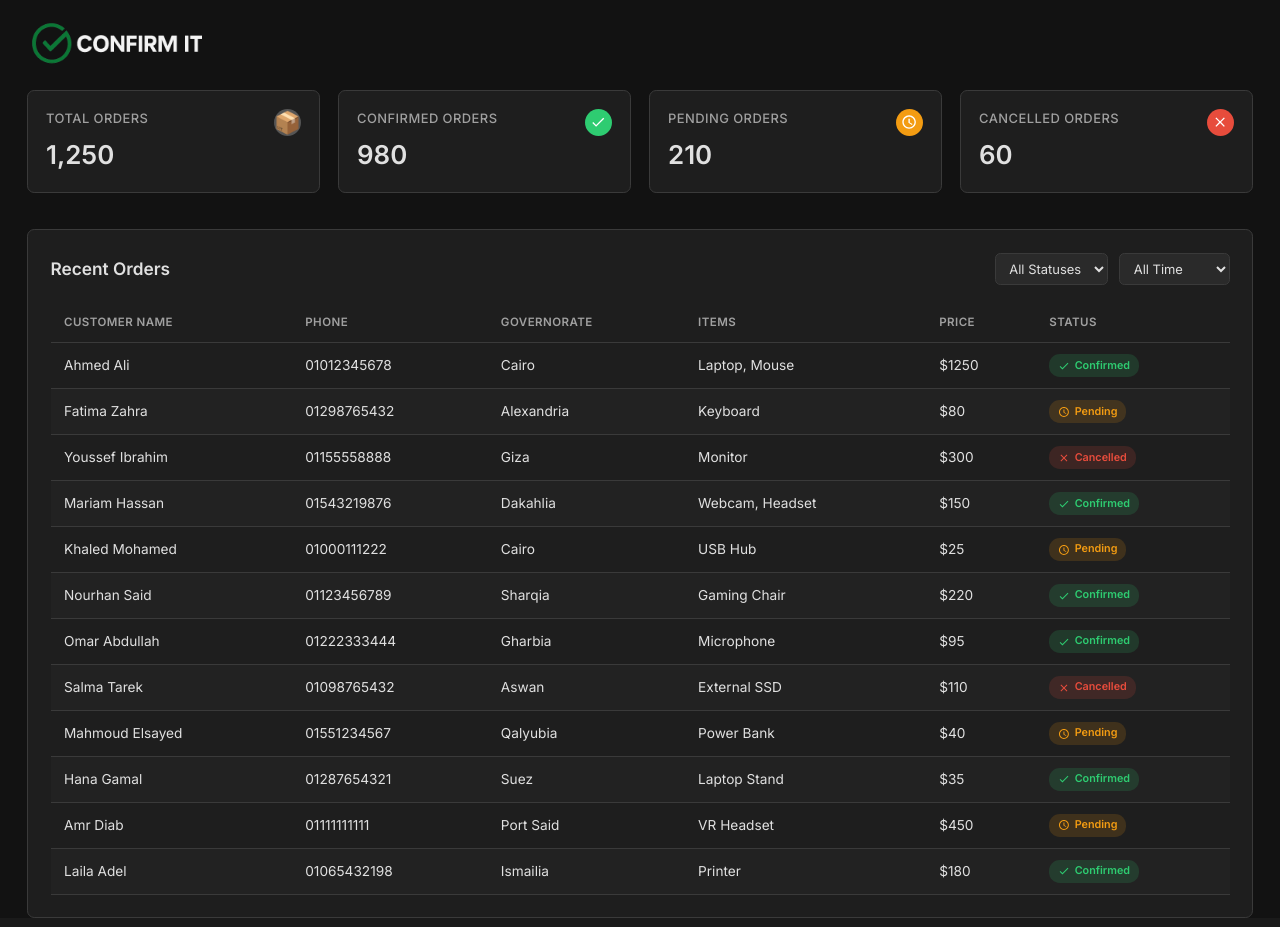
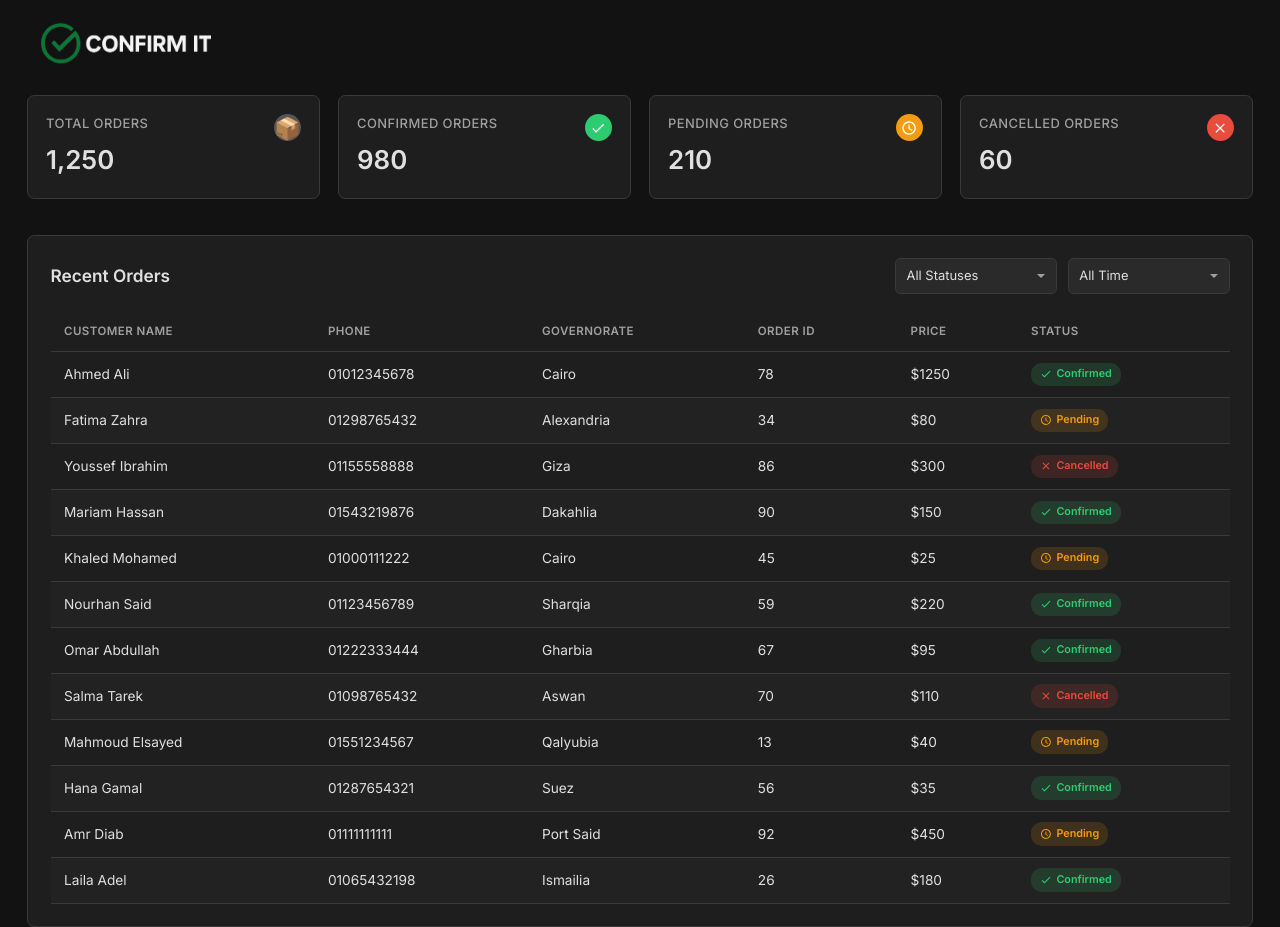
Before and after one commit to Basilalghandour/Bot-Project, a Django app: template orders/templates/dashboard.html in a window 1280 px wide. Run offline with Django 5.2, Linux system fonts and the light colour scheme; the template is opened without the code that fills it, so the values that code supplies are empty.

Commit message:
Fixed AN ISSUE IN CREATING ORDERS THAT I FORGOT IN VIEWS and added the dashboard final tempelate.

```diff
--- a/orders/templates/dashboard.html
+++ b/orders/templates/dashboard.html
@@ -29,18 +29,29 @@
             box-sizing: border-box;
         }
 
+        /* --- Animation Keyframes --- */
+        @keyframes fadeIn {
+            from {
+                opacity: 0;
+                transform: translateY(20px);
+            }
+            to {
+                opacity: 1;
+                transform: translateY(0);
+            }
+        }
+
         body {
             font-family: var(--font-family);
             background-color: var(--bg-dark);
             color: var(--text-white);
             font-size: 15px;
             line-height: 1.5;
-            padding-top: 100px;
             zoom: 0.9;
         }
 
         main {
-            padding-top: 100px;
+            padding-top: 40px;
         }
 
         .container {
@@ -53,13 +64,16 @@
             font-weight: 600;
         }
 
-        /* --- Fixed Logo --- */
+        /* --- Logo (Static) --- */
         .applogo {
-            position: fixed;
-            top: -60px;
-            left: 20px;
-            width: 220px; /* Adjust size as needed */
-            z-index: 1000;
+            object-fit: cover;
+            height: 100px;
+            width: 220px;
+            left: 0px;
+            margin: 0px;
+            /* Animation */
+            opacity: 0;
+            animation: fadeIn 0.5s ease-out forwards;
         }
 
         /* --- Statistics Section --- */
@@ -77,7 +91,16 @@
             border: 1px solid var(--border-color);
             position: relative;
             transition: background-color 0.2s ease, border-color 0.2s ease;
+            /* Animation */
+            opacity: 0;
+            animation: fadeIn 0.5s ease-out forwards;
         }
+
+        /* Staggered Animation Delay for Cards */
+        .stat-card:nth-child(1) { animation-delay: 0.2s; }
+        .stat-card:nth-child(2) { animation-delay: 0.4s; }
+        .stat-card:nth-child(3) { animation-delay: 0.6s; }
+        .stat-card:nth-child(4) { animation-delay: 0.8s; }
 
         .stat-card:hover {
             background-color: #252525;
@@ -98,7 +121,6 @@
             color: var(--text-white);
         }
 
-        /* Icon Styling */
         .stat-card .card-icon.total-icon { font-size: 1.5rem; background-color: #555; }
         .stat-card .card-icon.confirmed-icon { background-color: var(--primary-green); padding: 6px; }
         .stat-card .card-icon.pending-icon { background-color: var(--status-pending); padding: 6px; }
@@ -131,6 +153,10 @@
             padding: 25px;
             border-radius: 8px;
             border: 1px solid var(--border-color);
+            /* Animation */
+            opacity: 0;
+            animation: fadeIn 0.5s ease-out forwards;
+            animation-delay: 1.0s; /* Starts after the cards finish */
         }
 
         .orders-header {
@@ -146,36 +172,83 @@
             font-size: 1.2rem;
         }
 
-        .filter-toggle {
-            display: none;
-            background: var(--border-color);
-            color: var(--text-white);
-            padding: 8px 12px;
-            border: none;
-            border-radius: 6px;
-            cursor: pointer;
-            font-family: var(--font-family);
-        }
-
         .filter-controls {
             display: flex;
             gap: 12px;
         }
 
-        .filter-controls select {
+        /* --- Custom Animated Dropdown --- */
+        .custom-select-wrapper {
+            position: relative;
+            width: 180px;
+            font-family: var(--font-family);
+        }
+
+        .select-selected {
             background-color: #2a2a2a;
             color: var(--text-white);
             padding: 8px 12px;
             border: 1px solid var(--border-color);
             border-radius: 6px;
-            font-family: var(--font-family);
             cursor: pointer;
             font-size: 0.9rem;
+            display: flex;
+            justify-content: space-between;
+            align-items: center;
+            transition: border-color 0.2s ease;
         }
 
-        .filter-controls select:focus {
-            outline: none;
+        .custom-select-wrapper.active .select-selected {
             border-color: var(--primary-green);
+        }
+
+        .select-selected::after { /* Custom arrow */
+            content: "";
+            width: 0;
+            height: 0;
+            border-left: 5px solid transparent;
+            border-right: 5px solid transparent;
+            border-top: 5px solid var(--text-grey);
+            transition: transform 0.2s ease;
+        }
+
+        .custom-select-wrapper.active .select-selected::after {
+            transform: rotate(180deg);
+        }
+
+        .select-items {
+            position: absolute;
+            background-color: #2a2a2a;
+            top: calc(100% + 5px);
+            left: 0;
+            right: 0;
+            z-index: 99;
+            border: 1px solid var(--border-color);
+            border-radius: 6px;
+            overflow: hidden;
+            opacity: 0;
+            transform: translateY(-10px);
+            pointer-events: none;
+            transition: opacity 0.2s ease-in-out, transform 0.2s ease-in-out;
+        }
+
+        .custom-select-wrapper.active .select-items {
+            opacity: 1;
+            transform: translateY(0);
+            pointer-events: auto;
+        }
+
+        .select-items div {
+            color: var(--text-white);
+            padding: 8px 12px;
+            cursor: pointer;
+            font-size: 0.9rem;
+            transition: background-color 0.2s ease;
+        }
+
+        .select-items div:hover {
+            background-color: var(--primary-green);
+            color: #fff;
         }
 
         /* --- Orders Table --- */
@@ -253,29 +326,28 @@
                 zoom: 1;
             }
             main {
-                padding-top: 80px;
+                padding-top: 30px;
             }
             .container { padding: 0 15px; }
 
             .applogo {
                 width: 150px;
-                top: 15px;
-                left: 15px;
+                margin-bottom: 30px;
             }
 
             .orders-header { flex-direction: column; align-items: flex-start; }
-            .filter-toggle { display: block; }
-            .filter-controls { display: none; flex-direction: column; width: 100%; margin-top: 10px; }
-            .filter-controls.active { display: flex; }
+            .filter-controls { flex-direction: column; width: 100%; }
+            .custom-select-wrapper { width: 100%; }
             th, td { padding: 10px; }
         }
     </style>
 </head>
 <body>
 
-    <img src="applogo.png" alt="Confirm It Logo" class="applogo">
+    <main class="container">
 
-    <main class="container">
+        <img src="applogo.png" alt="Confirm It Logo" class="applogo">
+
         <section class="stats-section">
             <div class="stat-card">
                 <div class="card-icon total-icon">📦</div>
@@ -316,21 +388,25 @@
         <section class="orders-section">
             <div class="orders-header">
                 <h2>Recent Orders</h2>
-                <div class="filters">
-                    <button class="filter-toggle" id="filter-toggle-btn">Filters 🔽</button>
-                    <div class="filter-controls" id="filter-controls">
-                        <select id="status-filter">
-                            <option value="all">All Statuses</option>
-                            <option value="confirmed">Confirmed</option>
-                            <option value="pending">Pending</option>
-                            <option value="cancelled">Cancelled</option>
-                        </select>
-                        <select id="date-filter">
-                            <option value="all-time">All Time</option>
-                            <option value="today">Today</option>
-                            <option value="last-week">Last Week</option>
-                            <option value="last-month">Last Month</option>
-                        </select>
+                <div class="filter-controls">
+                    <div class="custom-select-wrapper">
+                        <div class="select-selected">All Statuses</div>
+                        <div class="select-items">
+                            <div data-value="all">All Statuses</div>
+                            <div data-value="confirmed">Confirmed</div>
+                            <div data-value="pending">Pending</div>
+                            <div data-value="cancelled">Cancelled</div>
+                        </div>
+                    </div>
+
+                    <div class="custom-select-wrapper">
+                        <div class="select-selected">All Time</div>
+                        <div class="select-items">
+                            <div data-value="all-time">All Time</div>
+                            <div data-value="today">Today</div>
+                            <div data-value="last-week">Last Week</div>
+                            <div data-value="last-month">Last Month</div>
+                        </div>
                     </div>
                 </div>
             </div>
@@ -342,7 +418,7 @@
                             <th>Customer Name</th>
                             <th>Phone</th>
                             <th>Governorate</th>
-                            <th>Items</th>
+                            <th>Order Id</th>
                             <th>Price</th>
                             <th>Status</th>
                         </tr>
@@ -352,7 +428,7 @@
                             <td>Ahmed Ali</td>
                             <td>01012345678</td>
                             <td>Cairo</td>
-                            <td>Laptop, Mouse</td>
+                            <td>78</td>
                             <td>$1250</td>
                             <td>
                                 <span class="status confirmed">
@@ -365,7 +441,7 @@
                             <td>Fatima Zahra</td>
                             <td>01298765432</td>
                             <td>Alexandria</td>
-                            <td>Keyboard</td>
+                            <td>34</td>
                             <td>$80</td>
                             <td>
                                 <span class="status pending">
@@ -378,7 +454,7 @@
                             <td>Youssef Ibrahim</td>
                             <td>01155558888</td>
                             <td>Giza</td>
-                            <td>Monitor</td>
+                            <td>86</td>
                             <td>$300</td>
                             <td>
                                 <span class="status cancelled">
@@ -391,7 +467,7 @@
                             <td>Mariam Hassan</td>
                             <td>01543219876</td>
                             <td>Dakahlia</td>
-                            <td>Webcam, Headset</td>
+                            <td>90</td>
                             <td>$150</td>
                             <td>
                                 <span class="status confirmed">
@@ -404,7 +480,7 @@
                             <td>Khaled Mohamed</td>
                             <td>01000111222</td>
                             <td>Cairo</td>
-                            <td>USB Hub</td>
+                            <td>45</td>
                             <td>$25</td>
                             <td>
                                 <span class="status pending">
@@ -417,7 +493,7 @@
                             <td>Nourhan Said</td>
                             <td>01123456789</td>
                             <td>Sharqia</td>
-                            <td>Gaming Chair</td>
+                            <td>59</td>
                             <td>$220</td>
                             <td>
                                 <span class="status confirmed">
@@ -430,7 +506,7 @@
                             <td>Omar Abdullah</td>
                             <td>01222333444</td>
                             <td>Gharbia</td>
-                            <td>Microphone</td>
+                            <td>67</td>
                             <td>$95</td>
                             <td>
                                 <span class="status confirmed">
@@ -443,7 +519,7 @@
                             <td>Salma Tarek</td>
                             <td>01098765432</td>
                             <td>Aswan</td>
-                            <td>External SSD</td>
+                            <td>70</td>
                             <td>$110</td>
                             <td>
                                 <span class="status cancelled">
@@ -456,7 +532,7 @@
                             <td>Mahmoud Elsayed</td>
                             <td>01551234567</td>
                             <td>Qalyubia</td>
-                            <td>Power Bank</td>
+                            <td>13</td>
                             <td>$40</td>
                             <td>
                                 <span class="status pending">
@@ -469,7 +545,7 @@
                             <td>Hana Gamal</td>
                             <td>01287654321</td>
                             <td>Suez</td>
-                            <td>Laptop Stand</td>
+                            <td>56</td>
                             <td>$35</td>
                             <td>
                                 <span class="status confirmed">
@@ -482,7 +558,7 @@
                             <td>Amr Diab</td>
                             <td>01111111111</td>
                             <td>Port Said</td>
-                            <td>VR Headset</td>
+                            <td>92</td>
                             <td>$450</td>
                             <td>
                                 <span class="status pending">
@@ -495,7 +571,7 @@
                             <td>Laila Adel</td>
                             <td>01065432198</td>
                             <td>Ismailia</td>
-                            <td>Printer</td>
+                            <td>26</td>
                             <td>$180</td>
                             <td>
                                 <span class="status confirmed">
@@ -512,31 +588,36 @@
 
     <script>
         document.addEventListener('DOMContentLoaded', () => {
+            // --- Custom Select Dropdown Logic ---
+            document.querySelectorAll('.custom-select-wrapper').forEach(wrapper => {
+                const selected = wrapper.querySelector('.select-selected');
+                const optionsContainer = wrapper.querySelector('.select-items');
+                const optionsList = optionsContainer.querySelectorAll('div');
 
-            const filterToggleButton = document.getElementById('filter-toggle-btn');
-            const filterControls = document.getElementById('filter-controls');
+                selected.addEventListener('click', (e) => {
+                    e.stopPropagation();
+                    document.querySelectorAll('.custom-select-wrapper').forEach(otherWrapper => {
+                        if (otherWrapper !== wrapper) {
+                            otherWrapper.classList.remove('active');
+                        }
+                    });
+                    wrapper.classList.toggle('active');
+                });
 
-            if (filterToggleButton && filterControls) {
-                filterToggleButton.addEventListener('click', () => {
-                    filterControls.classList.toggle('active');
+                optionsList.forEach(option => {
+                    option.addEventListener('click', () => {
+                        selected.textContent = option.textContent;
+                        wrapper.classList.remove('active');
+                        console.log(`Filter changed to: ${option.getAttribute('data-value')}`);
+                    });
                 });
-            }
+            });
 
-            // Placeholder logs for filter functionality
-            const statusFilter = document.getElementById('status-filter');
-            const dateFilter = document.getElementById('date-filter');
-
-            if (statusFilter) {
-                statusFilter.addEventListener('change', (event) => {
-                    console.log(`Filtering by status: ${event.target.value}`);
+            window.addEventListener('click', () => {
+                document.querySelectorAll('.custom-select-wrapper').forEach(wrapper => {
+                    wrapper.classList.remove('active');
                 });
-            }
-
-            if (dateFilter) {
-                dateFilter.addEventListener('change', (event) => {
-                    console.log(`Filtering by date: ${event.target.value}`);
-                });
-            }
+            });
         });
     </script>
 </body>
```
Also changed, not shown: orders/views.py (+7 -7 lines).
